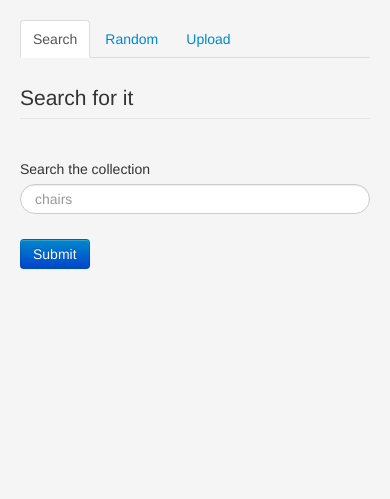
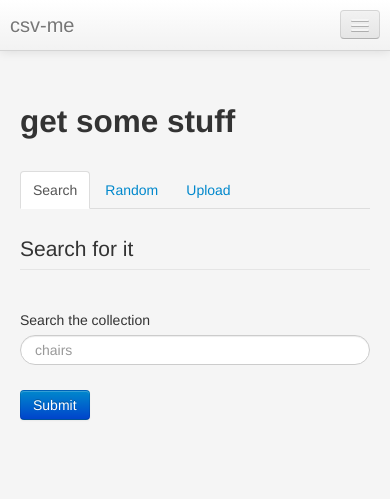
Before and after one commit to cooperhewitt/csv-me, a Python web app: template templates/index.html in a window 390 px wide. Shown: the top 499 px of the page. Run offline with Jinja, Linux system fonts and the light colour scheme; the template is opened without the code that fills it, so the values that code supplies are empty; some libraries are stand-ins or nearby versions.

Commit message:
roles n stuff

```diff
--- a/static/css/main.css
+++ b/static/css/main.css
@@ -2,6 +2,11 @@ body {
   padding-top: 40px;
   padding-bottom: 40px;
   background-color: #f5f5f5;
+}
+
+h2 {
+	padding-top: 20px;
+	padding-bottom: 20px;
 }
 
 .form-bookmark {
@@ -30,5 +35,5 @@ body {
 
 @media (max-width: 979px) {
 body {
-  padding-top: 20px;
+  padding-top: 0px;
 }
--- a/templates/index.html
+++ b/templates/index.html
@@ -3,6 +3,7 @@
 {% block content %}
 <div class="container">
 
+	<h2>get some stuff</h2>
 
     <ul class="nav nav-tabs" id="myTab">
 
@@ -28,6 +29,18 @@
 
 			  </div>
 			</div>
+			{% if current_user.has_role('admin') %}
+			<!-- Multiple Checkboxes (inline) -->
+			<div class="control-group">
+			  <div class="controls">
+			    <label class="checkbox inline" for="private">
+			      <input type="checkbox" name="private" id="private">
+			      Include private objects
+			    </label>
+			  </div>
+			</div>
+			{% endif %}
+
 
 			<!-- Button -->
 			<div class="control-group">
--- a/templates/layout.html
+++ b/templates/layout.html
@@ -15,8 +15,44 @@
   </head>
 
   <body>
+	     <nav class="navbar navbar-fixed-top" role="navigation">
+	       <div class="navbar-inner">
+	         <div class="container">
+	           <a class="btn btn-navbar" data-toggle="collapse" data-target=".nav-collapse">
+	             <span class="icon-bar"></span>
+	             <span class="icon-bar"></span>
+	             <span class="icon-bar"></span>
+	           </a>
+	           <a class="brand" href="/">csv-me</a>
+	           <div class="nav-collapse collapse">
+	             <ul class="nav">
+	               <li><a href="/about">About</a></li>
+	             </ul>
 
-	{% block content %}{% endblock %}
+				<ul class="nav pull-right">
+	{% if current_user.is_authenticated() %}
+		            <li class="dropdown">
+		              <a href="#" class="dropdown-toggle" data-toggle="dropdown">{{ current_user.email }} <b class="caret"></b></a>
+		              <ul class="dropdown-menu">
+		                <li><a href="/account">Account</a></li>
+		                <li><a href="/logout">Logout</a></li>
+		              </ul>
+		            </li>
+	{% else %}
+
+					<li><a href="/register">Create New Account</a></li>
+
+					<li><a href="/login">Sign In</a></li>
+	{% endif %}
+				</ul>
+
+	           </div><!--/.nav-collapse -->
+	         </div>
+	       </div>
+	     </nav>
+
+	{% block content %}
+	{% endblock %}
 	<script type="text/javascript" src="http://code.jquery.com/jquery.min.js"></script>
 	<script src="http://netdna.bootstrapcdn.com/bootstrap/3.0.3/js/bootstrap.min.js"></script>
 
```
Also changed, not shown: app.py (+9 -1 lines), utils.py (+18 -0 lines), 1 other file.
